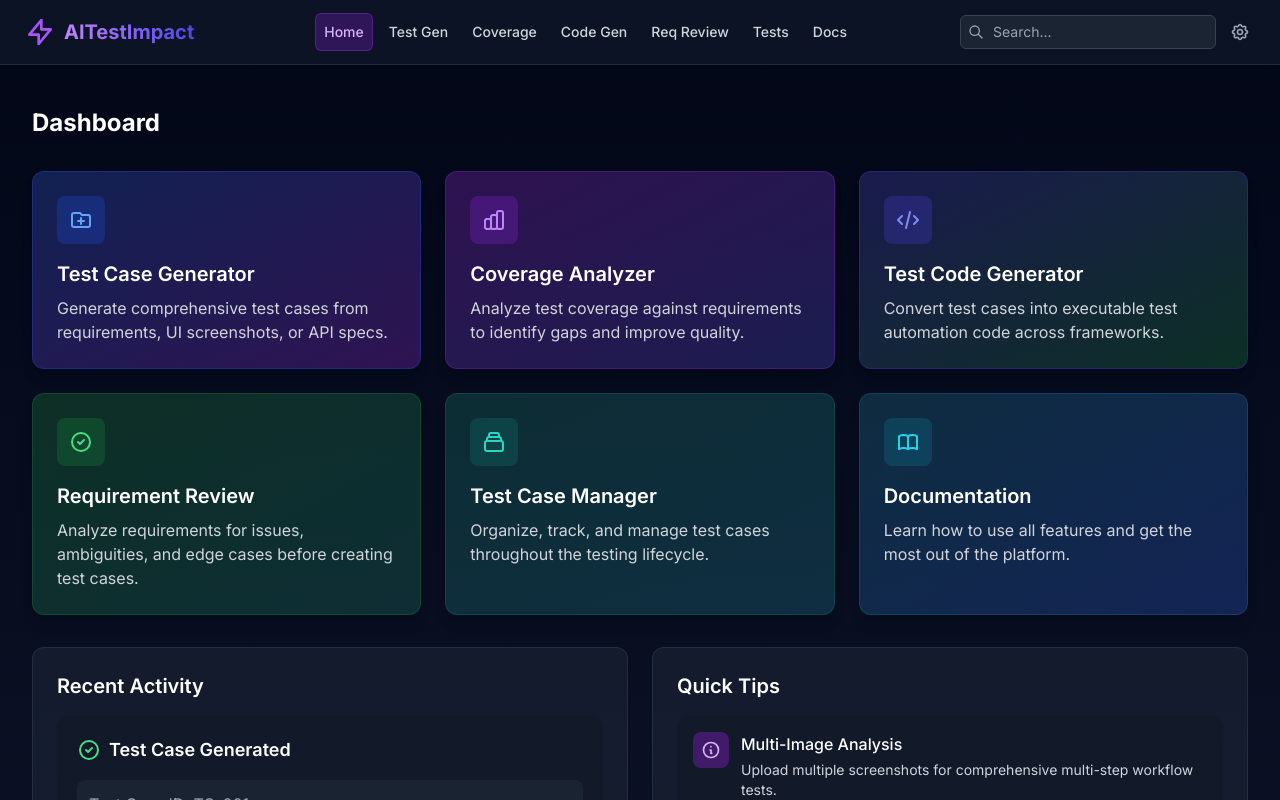
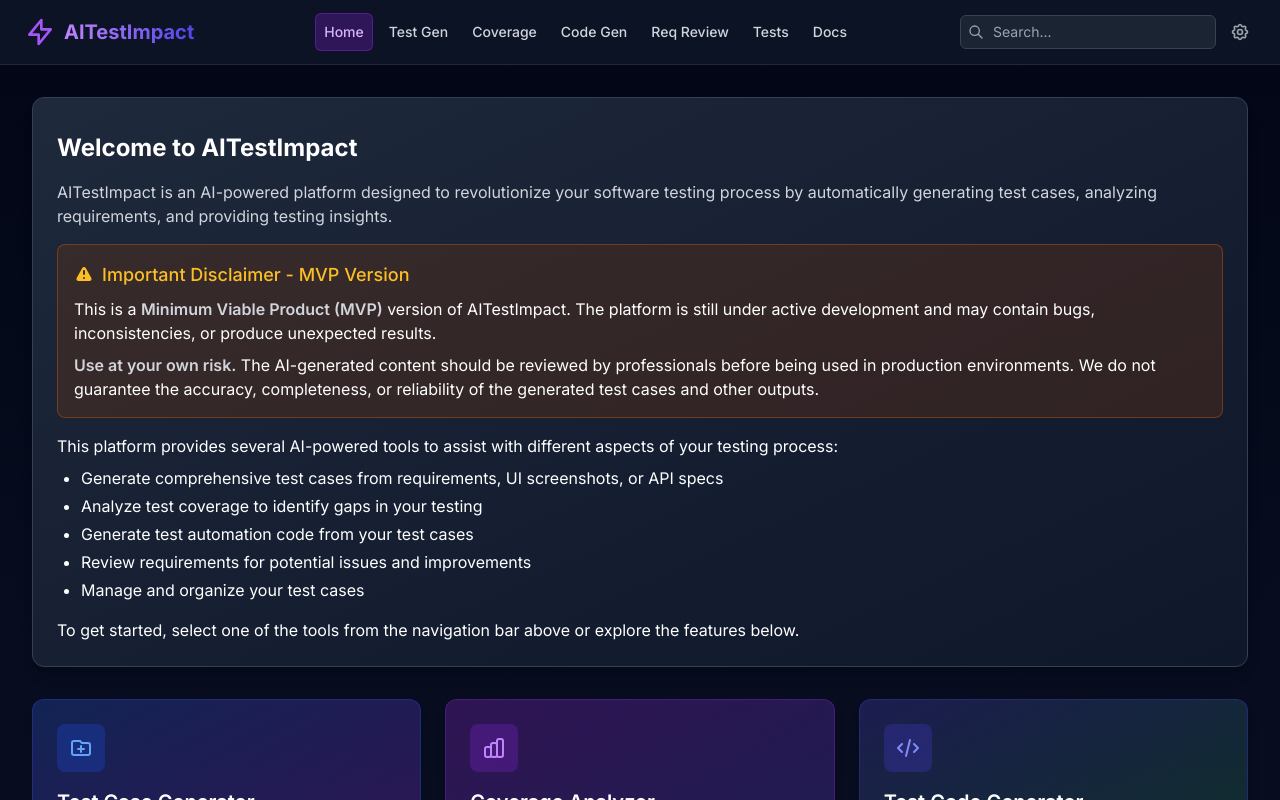
Before and after one commit to JMelon/AITestImpact, a React (Create React App) app in the folder client/: page / in a window 1280 px wide. Shown: the top 800 px of the page. Built offline with nearby package versions, Linux system fonts and the light colour scheme; the HTML template or start-up script is replaced by a standard one.

Commit message:
feat: Add MVP introduction and disclaimer to Dashboard component for user guidance

```diff
--- a/client/src/components/Dashboard.js
+++ b/client/src/components/Dashboard.js
@@ -3,8 +3,46 @@ import React from 'react';
 const Dashboard = ({ setActiveComponent }) => {
   return (
     <div className="space-y-8">
-      <div className="flex justify-between items-center">
-        <h2 className="text-2xl font-bold text-white">Dashboard</h2>
+      {/* MVP Introduction and Disclaimer */}
+      <div className="bg-gradient-to-br from-slate-800 to-slate-900 border border-slate-700 rounded-xl p-6 shadow-lg">
+        <h2 className="text-2xl font-bold mb-4 text-white">Welcome to AITestImpact</h2>
+
+        <div className="prose prose-invert max-w-none">
+          <p className="text-gray-300">
+            AITestImpact is an AI-powered platform designed to revolutionize your software testing process by automatically generating test cases, analyzing requirements, and providing testing insights.
+          </p>
+
+          <div className="bg-amber-900/30 border border-amber-700/50 rounded-lg p-4 my-4">
+            <h3 className="text-amber-400 text-lg font-medium flex items-center">
+              <svg xmlns="http://www.w3.org/2000/svg" className="h-5 w-5 mr-2" viewBox="0 0 20 20" fill="currentColor">
+                <path fillRule="evenodd" d="M8.257 3.099c.765-1.36 2.722-1.36 3.486 0l5.58 9.92c.75 1.334-.213 2.98-1.742 2.98H4.42c-1.53 0-2.493-1.646-1.743-2.98l5.58-9.92zM11 13a1 1 0 11-2 0 1 1 0 012 0zm-1-8a1 1 0 00-1 1v3a1 1 0 002 0V6a1 1 0 00-1-1z" clipRule="evenodd" />
+              </svg>
+              Important Disclaimer - MVP Version
+            </h3>
+            <p className="mt-2">
+              This is a <strong>Minimum Viable Product (MVP)</strong> version of AITestImpact. The platform is still under active development and may contain bugs, inconsistencies, or produce unexpected results.
+            </p>
+            <p className="mt-2">
+              <strong>Use at your own risk.</strong> The AI-generated content should be reviewed by professionals before being used in production environments. We do not guarantee the accuracy, completeness, or reliability of the generated test cases and other outputs.
+            </p>
+          </div>
+
+          <p>
+            This platform provides several AI-powered tools to assist with different aspects of your testing process:
+          </p>
+
+          <ul className="mt-2">
+            <li>Generate comprehensive test cases from requirements, UI screenshots, or API specs</li>
+            <li>Analyze test coverage to identify gaps in your testing</li>
+            <li>Generate test automation code from your test cases</li>
+            <li>Review requirements for potential issues and improvements</li>
+            <li>Manage and organize your test cases</li>
+          </ul>
+
+          <p className="mt-4">
+            To get started, select one of the tools from the navigation bar above or explore the features below.
+          </p>
+        </div>
       </div>
 
       {/* Feature Cards */}
```
